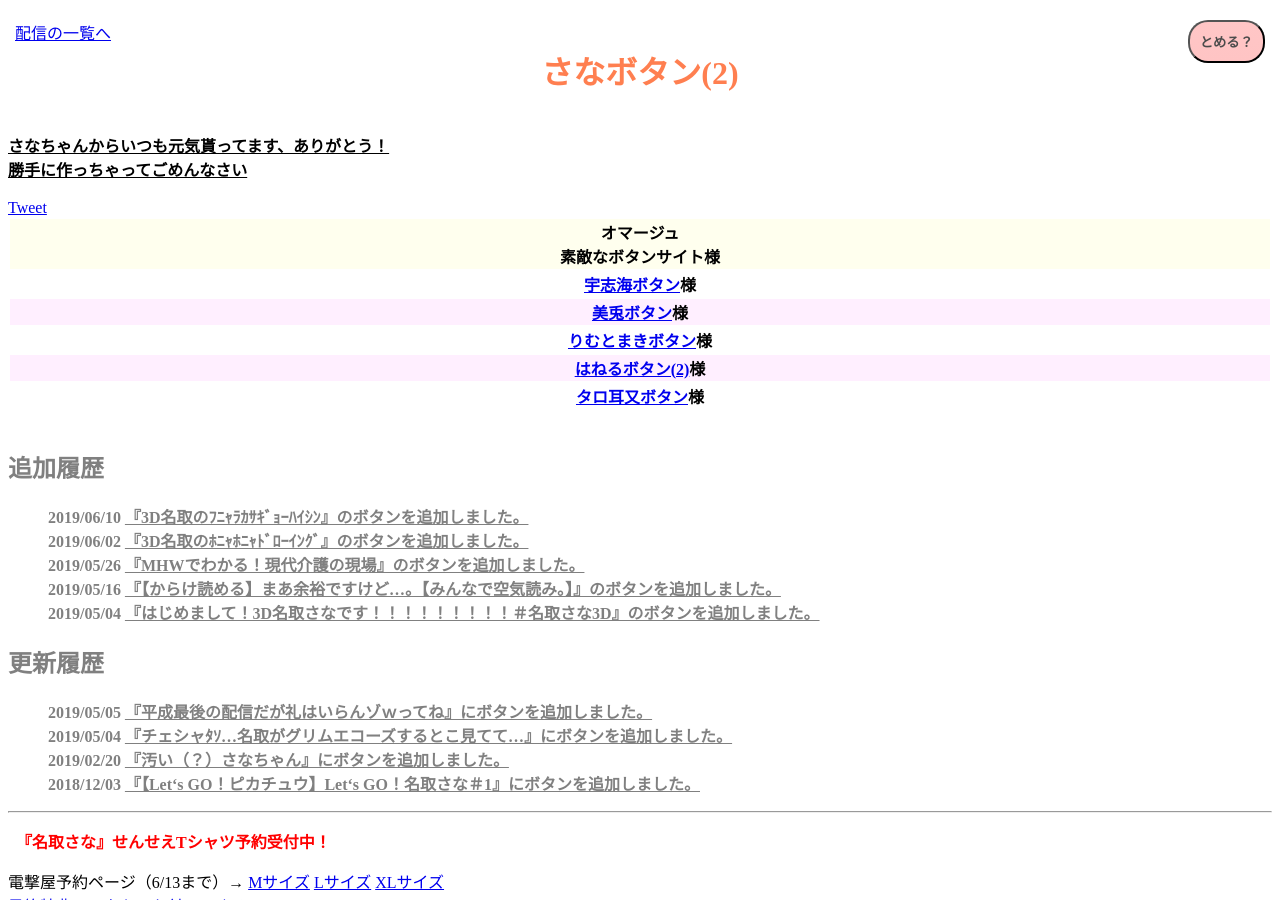
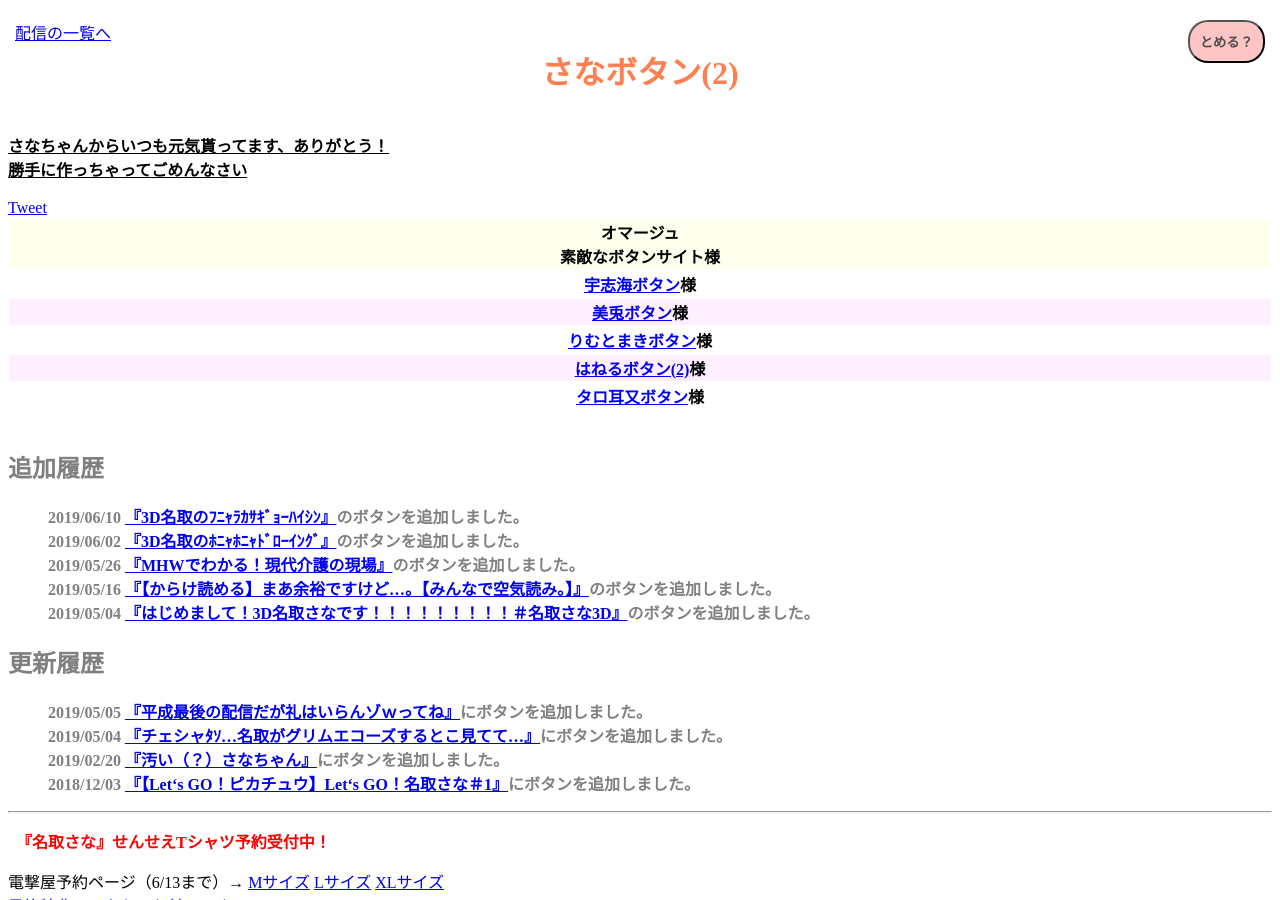
Before and after one commit to sanabutton/sanabutton.github.io, a Jekyll site: the page built from index.html, in a window 1280 px wide and 900 px high. Built offline with Jekyll 4.4.1, drawn with Linux system fonts in a browser that asks for light colours; comment, search, counter and statistics services are not loaded.

Commit message:
更新履歴のアンカー化

```diff
--- a/_includes/update-log.html
+++ b/_includes/update-log.html
@@ -2,7 +2,7 @@
   <h2>追加履歴</h2>
   <ul>
     {%- for post in site.posts reverse limit:5 -%}
-    <li><b>{{ post.date | date: "%Y/%m/%d" }} <u>『{{ post.slug }}』のボタンを追加しました。</u></b></li>
+    <li><b>{{ post.date | date: "%Y/%m/%d" }} <a href="/#{{ post.id }}">『{{ post.slug }}』</a>のボタンを追加しました。</b></li>
     {% endfor %}
   </ul>
 </div>
@@ -13,7 +13,7 @@
     {%- assign sorted_by_modified = site.posts | sort:"last_modified_at" | reverse -%}
     {%- for post in sorted_by_modified limit 5-%}
     {%- if post.last_modified_at -%}
-    <li><b>{{ post.last_modified_at | date: "%Y/%m/%d" }} <u>『{{ post.slug }}』にボタンを追加しました。</u></b></li>
+    <li><b>{{ post.last_modified_at | date: "%Y/%m/%d" }} <a href="/#{{ post.id }}">『{{ post.slug }}』</a>にボタンを追加しました。</b></li>
     {%- endif -%}
     {% endfor %}
   </ul>
```
